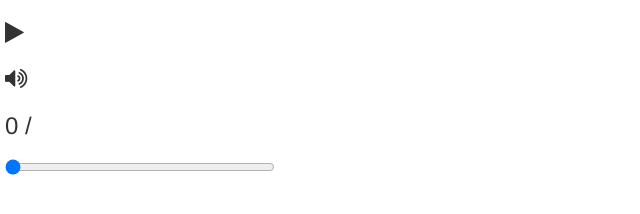
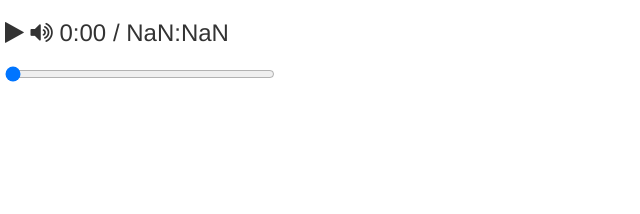
Before and after one commit to risonipli/angular-player, a plain HTML site: page index.html in a window 1280 px wide. Shown: the whole page, without its empty margins (0-640 px from the left). Drawn offline with nearby package versions, Linux system fonts and the light colour scheme.

Commit message:
change track position

```diff
--- a/index.html
+++ b/index.html
@@ -16,15 +16,11 @@
           <audio id="player" src="music/song.mp3" type="audio/mpeg"></audio>
             <h3>
                 <i class="fa" ng-class="{'fa-play': player.paused, 'fa-pause': !player.paused}" ng-click="play()"></i>
+                <i class="fa" ng-class="{'fa-volume-up': !player.muted, 'fa-volume-off': player.muted}" ng-click="mute()"></i>
+                {{ currentTime | playertime}} / {{ duration | playertime }}
             </h3>
             <h3>
-                <i class="fa" ng-class="{'fa-volume-up': !player.muted, 'fa-volume-off': player.muted}" ng-click="mute()"></i>
-            </h3>
-            <h3>
-                {{ player.currentTime }} / {{ duration }}
-            </h3>
-            <h3>
-                <input type="range" min="0" max="{{duration}}" ng-model="player.currentTime">
+                <input type="range" min="0" max="{{duration}}" ng-model="currentTime" ng-change="setPosition()">
             </h3>
         </div>
     </div>
--- a/js/player.js
+++ b/js/player.js
@@ -36,4 +36,19 @@ function($scope) {
 		$scope.player.muted = !$scope.player.muted;
 	}
 
+	$scope.setPosition = function() {
+		$scope.player.currentTime = $scope.currentTime;
+	}
+
 }])
+
+.filter('playertime', function() {
+  return function(input) {
+  	input = Math.floor(input);
+  	var minutes = Math.floor(input / 60).toString();
+  	var seconds = Math.floor(input % 60).toString();
+
+  	if(seconds.length === 1) seconds = '0' + seconds;
+    return minutes + ':' + seconds;
+  };
+})
```
